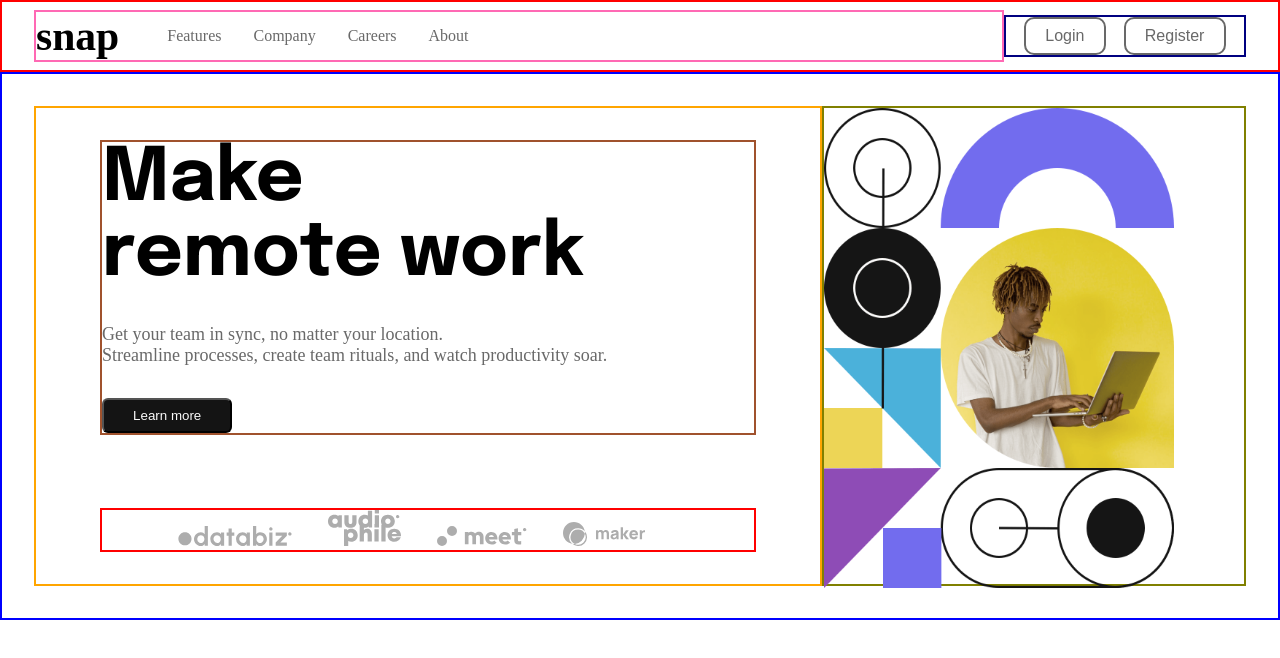
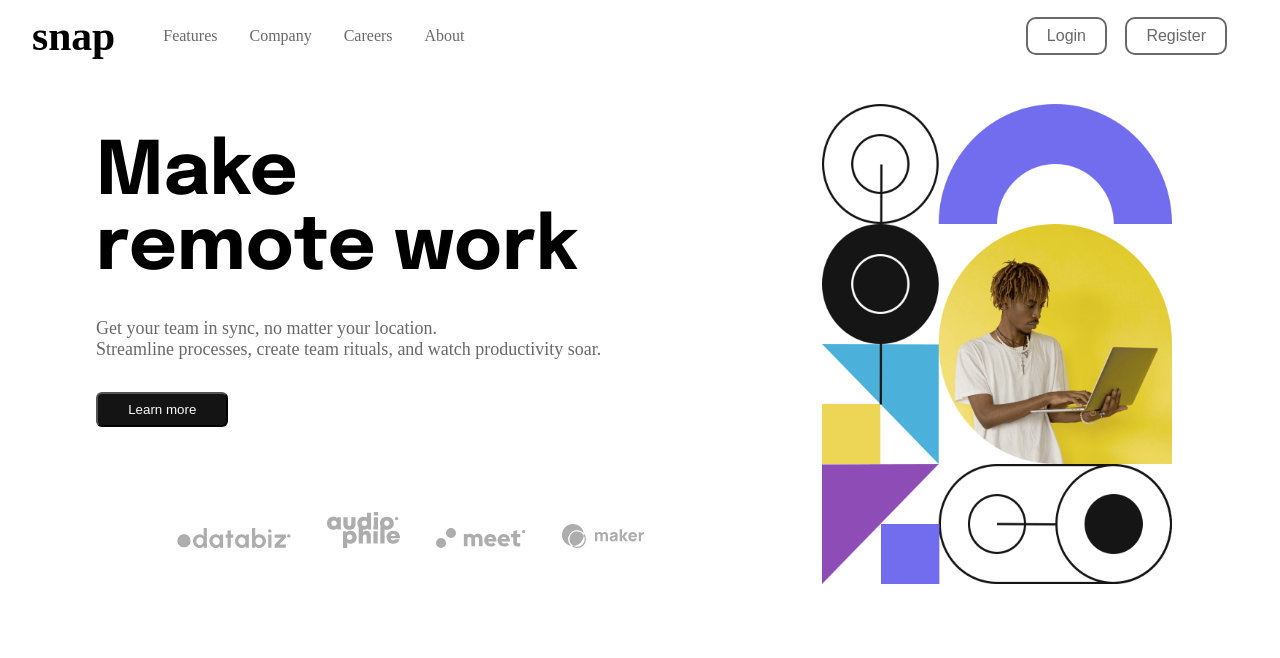
Before and after one commit to sukhendralodhi/frontend-mentor-landing-page, a plain HTML site: page index.html in a window 1280 px wide. Drawn offline with Linux system fonts and the light colour scheme.

Commit message:
css modified

```diff
--- a/css/style.css
+++ b/css/style.css
@@ -41,7 +41,7 @@ nav {
   justify-content: space-between;
   align-items: center;
   padding: 0rem 2rem;
-  border: 2px solid red;
+  /* border: 2px solid red; */
 }
 
 .logo-menu-container {
@@ -49,7 +49,7 @@ nav {
   display: flex;
   gap: 3rem;
   align-items: center;
-  border: 2px solid hotpink;
+  /* border: 2px solid hotpink; */
 }
 .logo-menu-container .logo {
   font-size: 2.6rem;
@@ -68,7 +68,7 @@ nav {
   justify-content: center;
   width: 20%;
   font-weight: var(--font-weight-medium);
-  border: 2px solid navy;
+  /* border: 2px solid navy; */
 }
 .profile #login {
   background-color: transparent;
@@ -105,7 +105,7 @@ nav {
   align-items: center;
   justify-content: center;
   padding: 2rem 2rem;
-  border: 2px solid blue;
+  /* border: 2px solid blue; */
 }
 .left-section {
   text-align: left;
@@ -115,7 +115,7 @@ nav {
   justify-content: space-between;
   height: 30rem;
   /* align-items: center; */
-  border: 2px solid orange;
+  /* border: 2px solid orange; */
   padding: 2rem 4rem;
 }
 .content {
@@ -123,7 +123,7 @@ nav {
   justify-content: space-between;
   flex-direction: column;
   gap: 2rem;
-  border: 2px solid sienna;
+  /* border: 2px solid sienna; */
 }
 .heading {
   font-size: 4.6rem;
@@ -147,7 +147,7 @@ nav {
 }
 .img-client {
   text-align: center;
-  border: 2px solid red;
+  /* border: 2px solid red; */
 }
 .img-client img {
   padding-right: 2rem;
@@ -155,7 +155,7 @@ nav {
 .right-section {
   width: 35%;
   height: 30rem;
-  border: 2px solid olive;
+  /* border: 2px solid olive; */
 }
 .img-section img {
   width: 350px;
```
